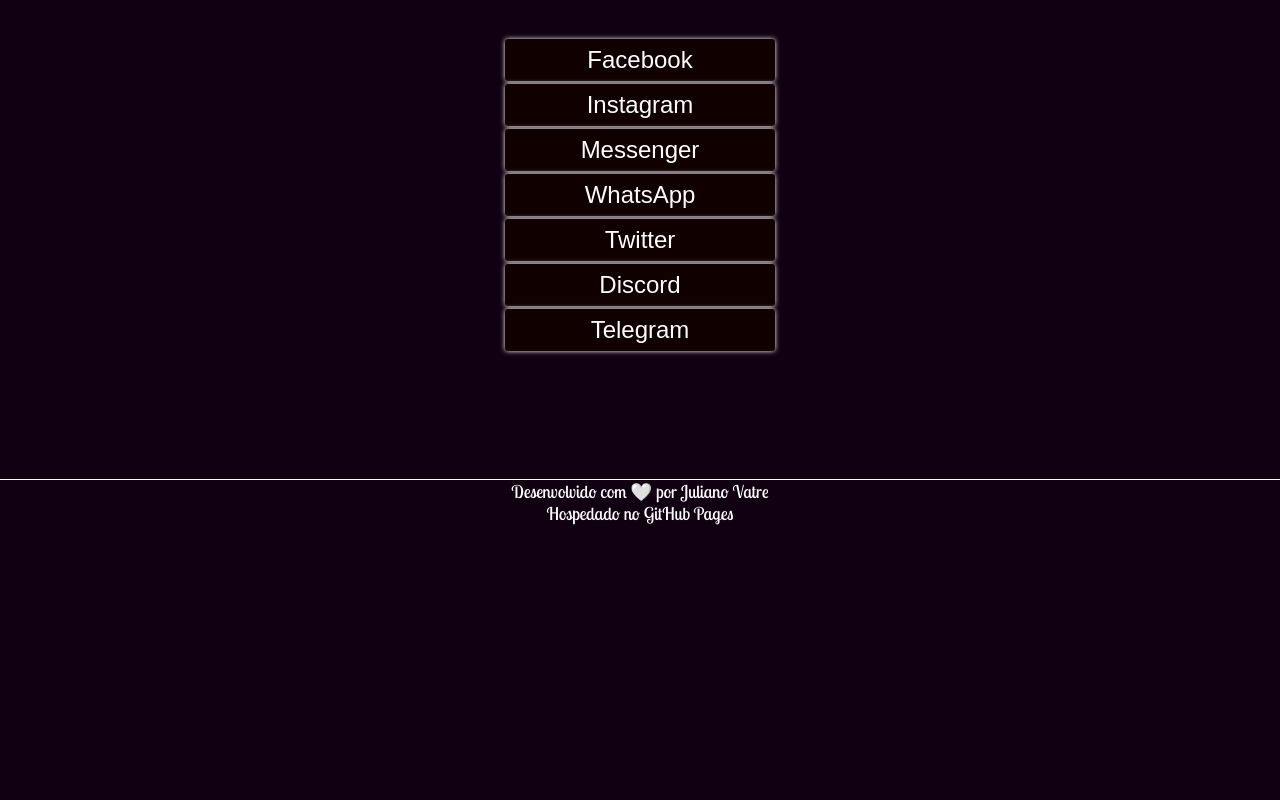
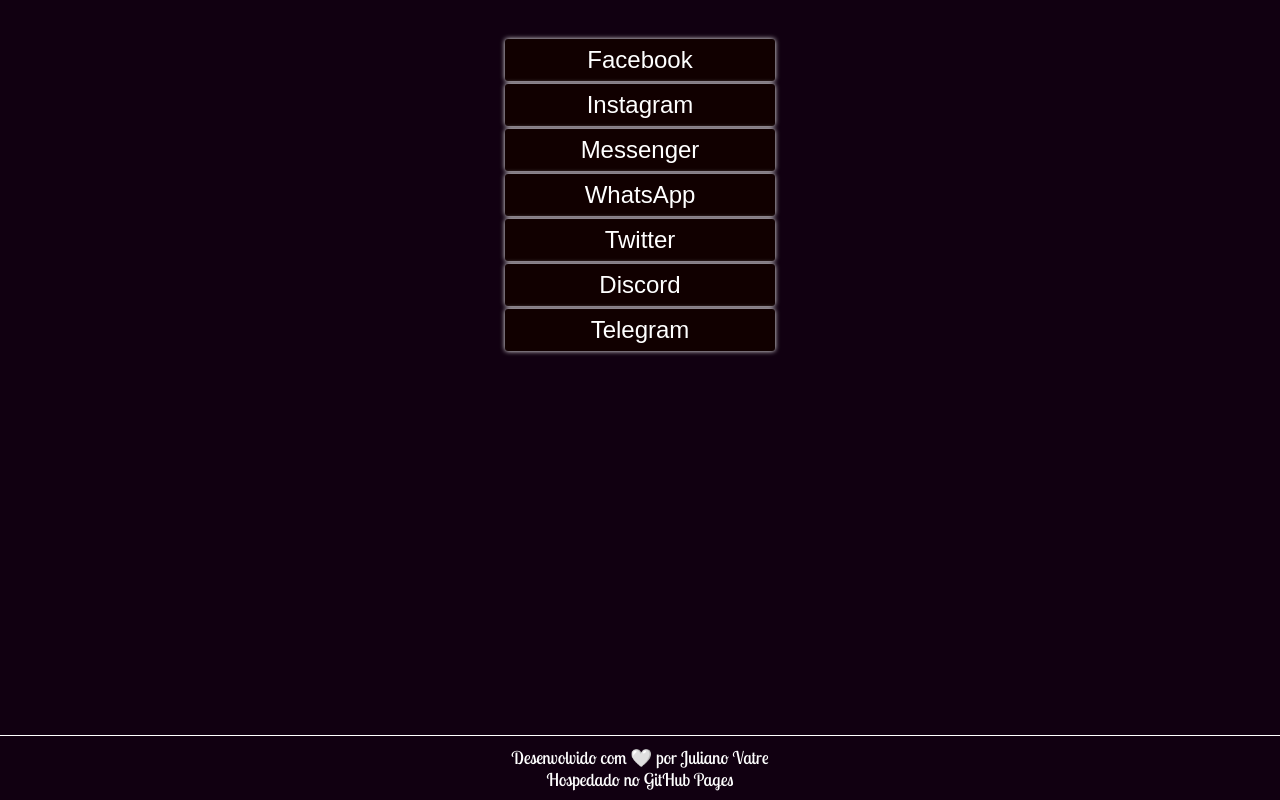
Before and after one commit to vatrinux/biolinks, a plain HTML site: page index.html in a window 1280 px wide. Shown: the part 483-1283 px from the top of the page. Before the commit the page ends 1071 px from the top, so only its background shows below. Drawn offline with Linux system fonts and the light colour scheme.

Commit message:
Update files

```diff
--- a/style.css
+++ b/style.css
@@ -143,7 +143,7 @@ footer {
     font-size: 1.1em;
     color: #fff;
     text-align: center;
-    margin-top: 10%;
-    margin-bottom: 5%;
+    margin-top: 30%;
+    padding: 10px;
     border-top: 1.2px solid #fff;
 }
```
